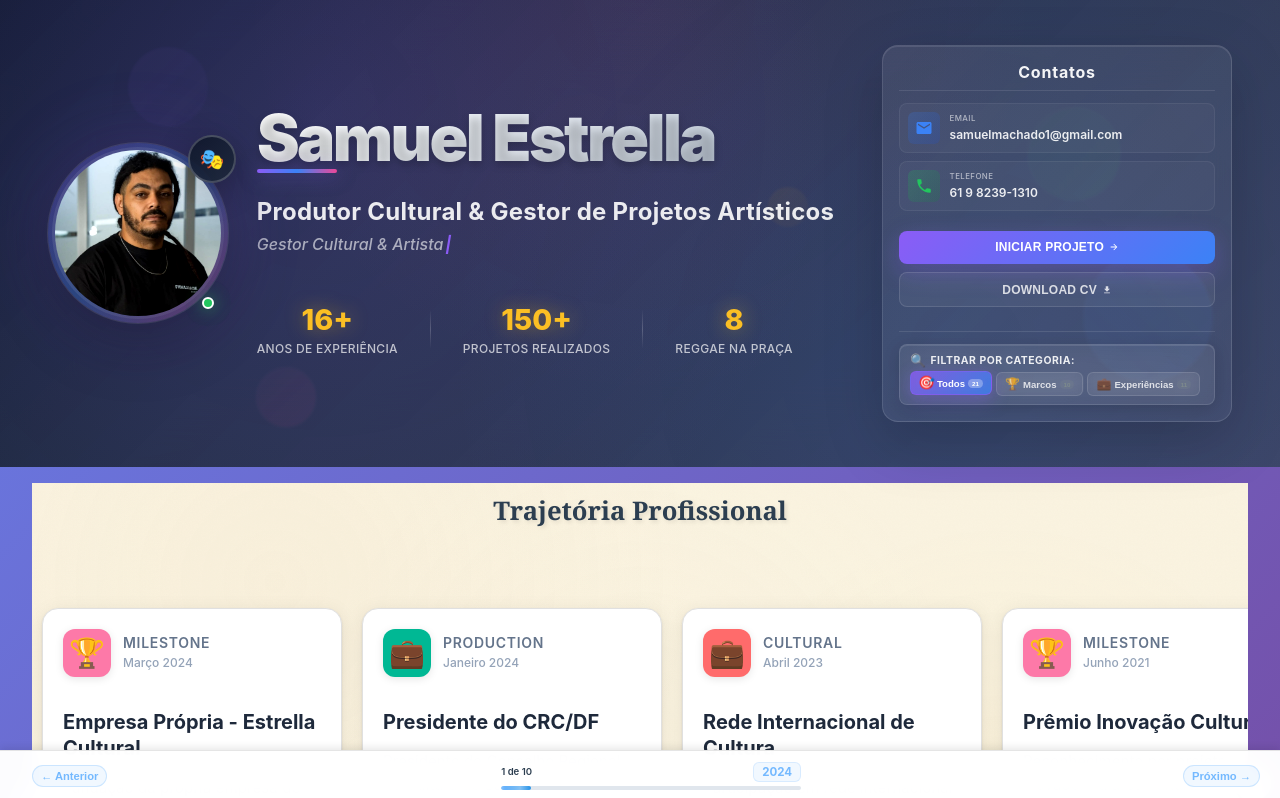
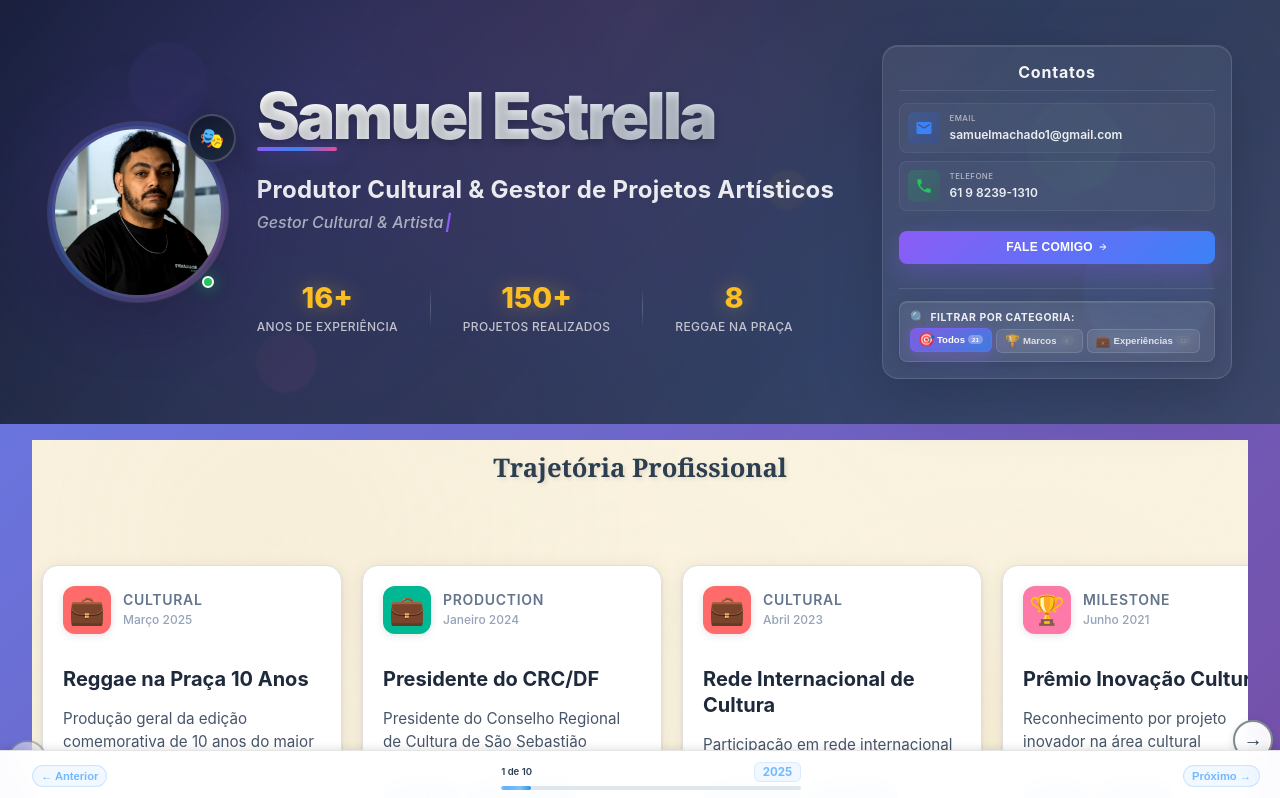
Before and after one commit to samuelmachado1/portifolioCultural, a React (Vite) app: page / in a window 1280 px wide. Shown: the top 798 px of the page. Built offline with nearby package versions, Linux system fonts and the light colour scheme.

Commit message:
feat: mvp v1

```diff
--- a/src/components/Portfolio/Portfolio.tsx
+++ b/src/components/Portfolio/Portfolio.tsx
@@ -210,17 +210,17 @@ export const Portfolio: React.FC<PortfolioProps> = ({ data }) => {
 
             <div className="action-buttons">
               <button className="btn-primary" onClick={handleContactProject}>
-                <span>Iniciar projeto</span>
+                <span>Fale comigo</span>
                 <svg viewBox="0 0 24 24" fill="currentColor">
                   <path d="M12 4l-1.41 1.41L16.17 11H4v2h12.17l-5.58 5.59L12 20l8-8z" />
                 </svg>
               </button>
-              <button className="btn-secondary" onClick={handleDownloadCV}>
+              {/* <button className="btn-secondary" onClick={handleDownloadCV}>
                 <span>Download CV</span>
                 <svg viewBox="0 0 24 24" fill="currentColor">
                   <path d="M19 9h-4V3H9v6H5l7 7 7-7zM5 18v2h14v-2H5z" />
                 </svg>
-              </button>
+              </button> */}
             </div>
 
             {/* FilterBar integrada no painel de contatos */}
--- a/src/data/personal-info.ts
+++ b/src/data/personal-info.ts
@@ -39,7 +39,7 @@ export const personalInfo: PersonalInfo = {
   contact: {
     phone: "61 9 8239-1310",
     email: "samuelmachado1@gmail.com",
-    address: "Quadra 24 Casa 10 – Bairro São José – São Sebastião – DF",
+    address: "Praça do Reggae – São Sebastião – DF",
     social: {
       facebook: "facebook.com/samuelestrellareggae",
     },
@@ -93,10 +93,10 @@ export const education: Education[] = [
 
 export const mainPositions: string[] = [
   "Presidente do Conselho Regional de Cultura de São Sebastião - CRC/DF 2024-2025",
-  "Gerente Regional de Cultura em São Sebastião",
+  "Gerente Regional de Cultura em São Sebastião - GeCult 2018 - 2019",
   "Músico registrado na OMB desde 2009",
-  "Músico fundador da banda Calango Rasta - Desde 2011",
-  "Vice Presidente do Conselho Regional de Cultura de São Sebastião - CRC/DF",
+  "Músico fundador da banda Calango Rasta - 2011",
+  "Vice Presidente do Conselho Regional de Cultura de São Sebastião - CRC/DF 2017-2018",
   "Membro da Câmara Técnica de Cultura do Conselho de Desenvolvimento Econômico, Sustentável e Estratégico do Distrito Federal - CODESE/DF",
 ];
 
--- a/src/data/portfolio.ts
+++ b/src/data/portfolio.ts
@@ -21,31 +21,41 @@ const portfolioData = {
 
   houses: [
     {
-      id: "inicio-carreira",
-      type: "milestone",
-      position: { x: 5, y: 50 },
+      id: "reggae-na-praca-10-anos",
+      type: "experience",
+      position: { x: 90, y: 35 }, // AJUSTAR: posição no timeline
       data: {
-        title: "Início da Carreira",
-        date: "Janeiro 2018",
-        description: "Primeiros passos na produção cultural",
+        title: "Reggae na Praça 10 Anos", //
+        date: "Março 2025", //
+        description:
+          "Produção geral da edição comemorativa de 10 anos do maior e mais tradicional festival de Reggae do Distrito Federal, em São Sebastião.", //
         fullDescription:
-          "Marco inicial da jornada profissional na área cultural, desenvolvendo os primeiros conhecimentos em gestão de projetos artísticos e produção de eventos.",
-        tags: ["início", "cultura", "aprendizado"],
+          "Como produtor geral, fui responsável pela concepção, planejamento, captação de recursos e execução da 10ª edição do festival 'Reggae na Praça'. O evento, financiado com recursos da Secretaria de Cultura e Economia Criativa do DF (SECEC/DF), celebra uma década de história, sendo uma marca registrada na cidade desde 2018. A edição contou com a apresentação de grandes nomes nacionais como Marina Peralta e Dada Yute, além de valorizar a cena local com diversos artistas do DF. A estrutura foi planejada para um público de até 2.400 pessoas, com palco, backstage, praça de alimentação e uma tenda de autoestima chamada 'Reggaestima'.", //
+        tags: ["festival", "reggae", "cultura-df"],
         achievements: [
-          "Primeira participação em projeto cultural",
-          "Desenvolvimento de rede de contatos inicial",
-          "Aprendizado de fundamentos da produção",
+          "Aprovação e financiamento via edital da Secretaria de Cultura e Economia Criativa do DF", //
+          "Curadoria com artistas de expressão nacional como Dada Yute, Marina Peralta e Digital Dubs", //
+          "Expectativa de público entre 800 e 2.400 pessoas", //
+          "Planejamento de comunicação massiva com outdoor, carro de som e R$1.200 em mídia paga", //
         ],
         skills: [
-          "Gestão básica de projetos",
-          "Comunicação interpessoal",
-          "Organização de eventos",
+          "Produção de Grandes Eventos",
+          "Captação de Recursos (FAC)", //
+          "Curadoria Artística", //
+          "Gestão Cultural", //
+        ],
+        links: [
+          // OPCIONAL: links relacionados
+          {
+            title: "Site Oficial do Festival",
+            url: "https://reggaenapraca.com.br", //
+          },
         ],
       },
       style: {
-        size: "medium",
-        theme: "milestone",
-        icon: "🌟",
+        size: "large",
+        theme: "cultural",
+        icon: "🎵",
       },
     },
     {
@@ -235,7 +245,7 @@ const portfolioData = {
       position: { x: 75, y: 45 },
       data: {
         title: "Empresa Própria - Estrella Cultural",
-        date: "Março 2024",
+        date: "Março 2020",
         description: "Fundação da própria empresa de gestão cultural",
         fullDescription:
           "Criação da Estrella Cultural, empresa especializada em gestão de projetos artísticos, produção de eventos e consultoria para o setor cultural, consolidando toda a experiência adquirida.",
```
Also changed, not shown: src/components/TimelineCard/TimelineCard.tsx (line endings or trailing spaces).
